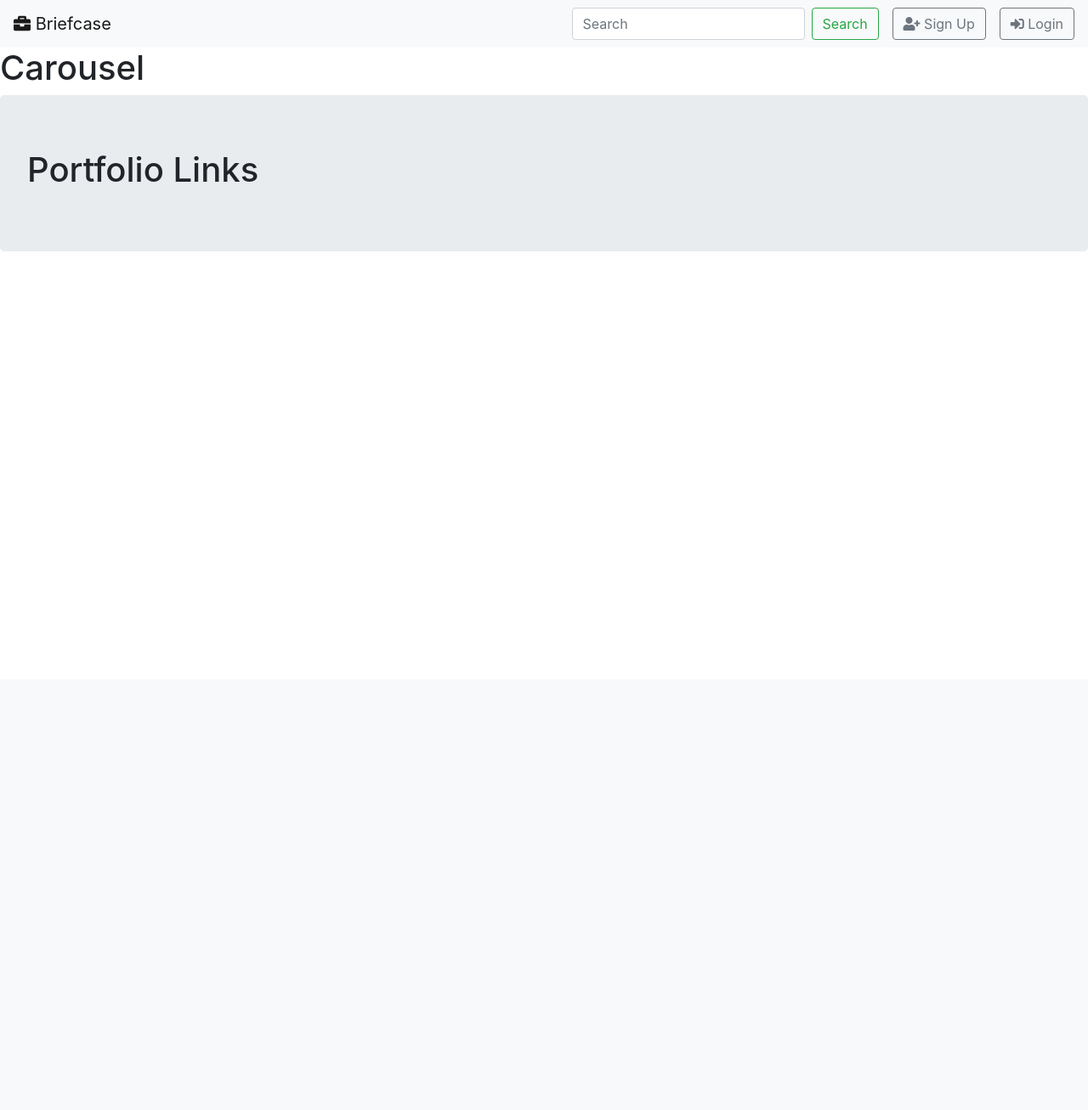
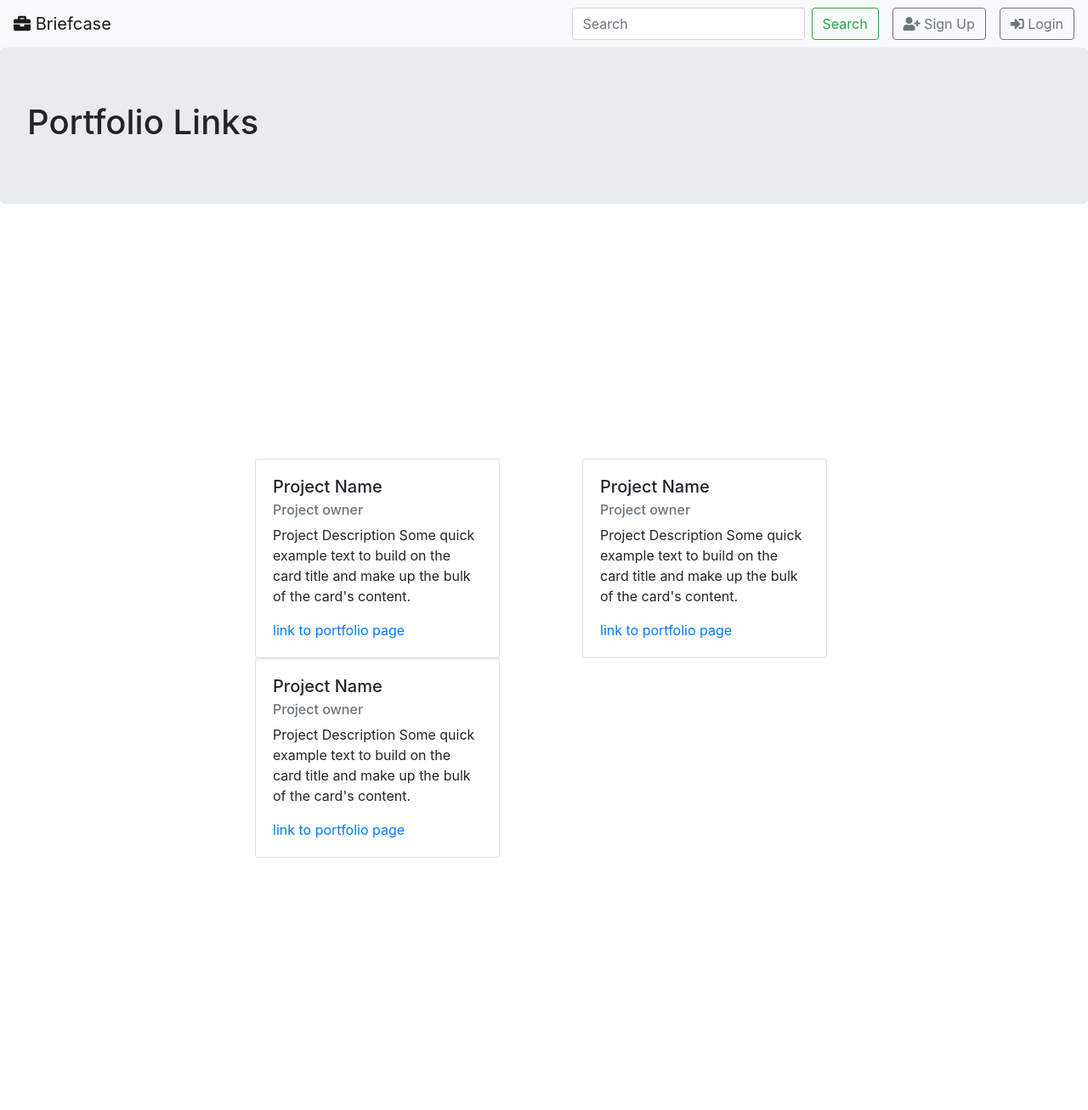
Before and after one commit to emilyc729/mybriefcase, a Django app: page / in a window 1280 px wide. Shown: the top 1307 px of the page at 85% size. Before the commit the page ends 296 px from the top, so only its background shows below. Run offline with Django 3.2, Linux system fonts and the light colour scheme; some libraries are stand-ins or nearby versions.

Commit message:
home page styling partially updated

```diff
--- a/main_app/static/css/style.css
+++ b/main_app/static/css/style.css
@@ -10,3 +10,8 @@ main.container-fluid {
 .title {
     text-align: center;
 }
+
+#home-project-container {
+    margin: 100px;
+    padding: 200px;
+}
--- a/main_app/templates/home.html
+++ b/main_app/templates/home.html
@@ -1,7 +1,5 @@
 {% extends 'base.html' %}
 {% block content %}
-
-<h1>Carousel</h1>
 <div class=jumbotron>
 
     <h1>Portfolio Links</h1>
@@ -19,7 +17,85 @@
         {% endfor %}
     </div>
     {% else %}
-    <h2>There are no users with portfolios</h2>
+        <h2>There are no users with portfolios</h2>
     {% endif %}
+
 </div>
+
+
+<div class="container" id="home-project-container">
+    <div class="row">
+        <div class="col">
+            <div class="card" style="width: 18rem;">
+                <div class="card-body">
+                <h5 class="card-title">Project Name</h5>
+                <h6 class="card-subtitle mb-2 text-muted">Project owner</h6>
+                <p class="card-text">Project Description Some quick example text to build on the card title and make up the bulk of the card's content.</p>
+                <a href="#" class="card-link">link to portfolio page</a>
+                </div>
+            </div>
+        </div>
+        <div class="col">
+            <div class="card" style="width: 18rem;">
+                <div class="card-body">
+                <h5 class="card-title">Project Name</h5>
+                <h6 class="card-subtitle mb-2 text-muted">Project owner</h6>
+                <p class="card-text">Project Description Some quick example text to build on the card title and make up the bulk of the card's content.</p>
+                <a href="#" class="card-link">link to portfolio page</a>
+                </div>
+            </div>
+        </div>
+        <div class="col">
+            <div class="card" style="width: 18rem;">
+                <div class="card-body">
+                <h5 class="card-title">Project Name</h5>
+                <h6 class="card-subtitle mb-2 text-muted">Project owner</h6>
+                <p class="card-text">Project Description Some quick example text to build on the card title and make up the bulk of the card's content.</p>
+                <a href="#" class="card-link">link to portfolio page</a>
+                </div>
+            </div>
+        </div>
+    </div>
+</div>
+
+<div class="bd-example" id="carousel">
+    <div id="carouselExampleCaptions" class="carousel slide" data-ride="carousel">
+      <ol class="carousel-indicators">
+        <li data-target="#carouselExampleCaptions" data-slide-to="0" class="active"></li>
+        <li data-target="#carouselExampleCaptions" data-slide-to="1"></li>
+        <li data-target="#carouselExampleCaptions" data-slide-to="2"></li>
+      </ol>
+      <div class="carousel-inner">
+        <div class="carousel-item active">
+          <img src="../static/images/tumble_sonnia.jpg" class="d-block w-100" alt="...">
+          <div class="carousel-caption d-none d-md-block">
+            <h5>Tumble</h5>
+            <p>By Sonnia</p>
+          </div>
+        </div>
+        <div class="carousel-item">
+          <img src="../static/images/foodiegram_emily.jpg" class="d-block w-100" alt="...">
+          <div class="carousel-caption d-none d-md-block">
+            <h5>Foodiegram</h5>
+            <p>by Emily</p>
+          </div>
+        </div>
+        <div class="carousel-item">
+          <img src="../static/images/cafe_madrid_samanatha.jpg" class="d-block w-100" alt="...">
+          <div class="carousel-caption d-none d-md-block">
+            <h5>Third slide label</h5>
+            <p>Praesent commodo cursus magna, vel scelerisque nisl consectetur.</p>
+          </div>
+        </div>
+      </div>
+      <a class="carousel-control-prev" href="#carouselExampleCaptions" role="button" data-slide="prev">
+        <span class="carousel-control-prev-icon" aria-hidden="true"></span>
+        <span class="sr-only">Previous</span>
+      </a>
+      <a class="carousel-control-next" href="#carouselExampleCaptions" role="button" data-slide="next">
+        <span class="carousel-control-next-icon" aria-hidden="true"></span>
+        <span class="sr-only">Next</span>
+      </a>
+    </div>
+  </div>
 {% endblock %}
```
